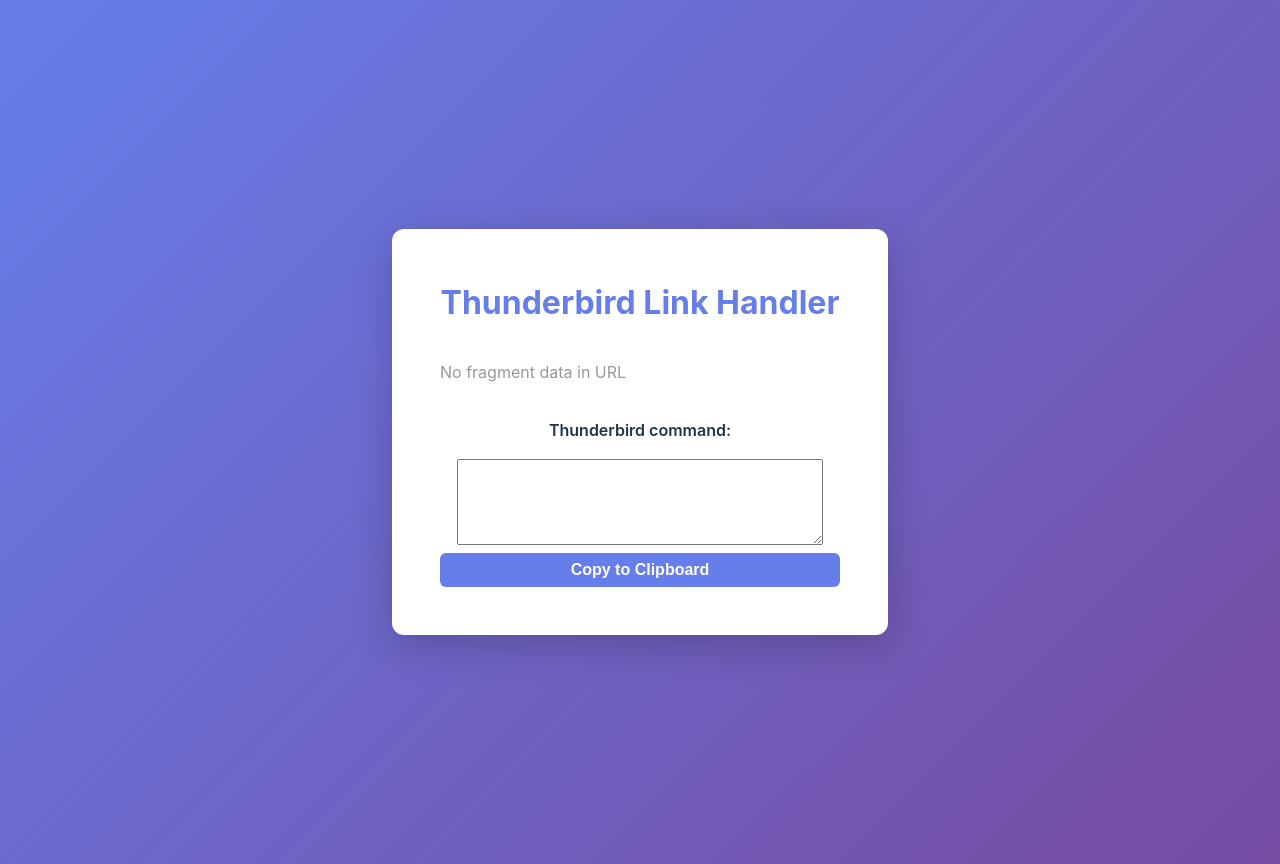
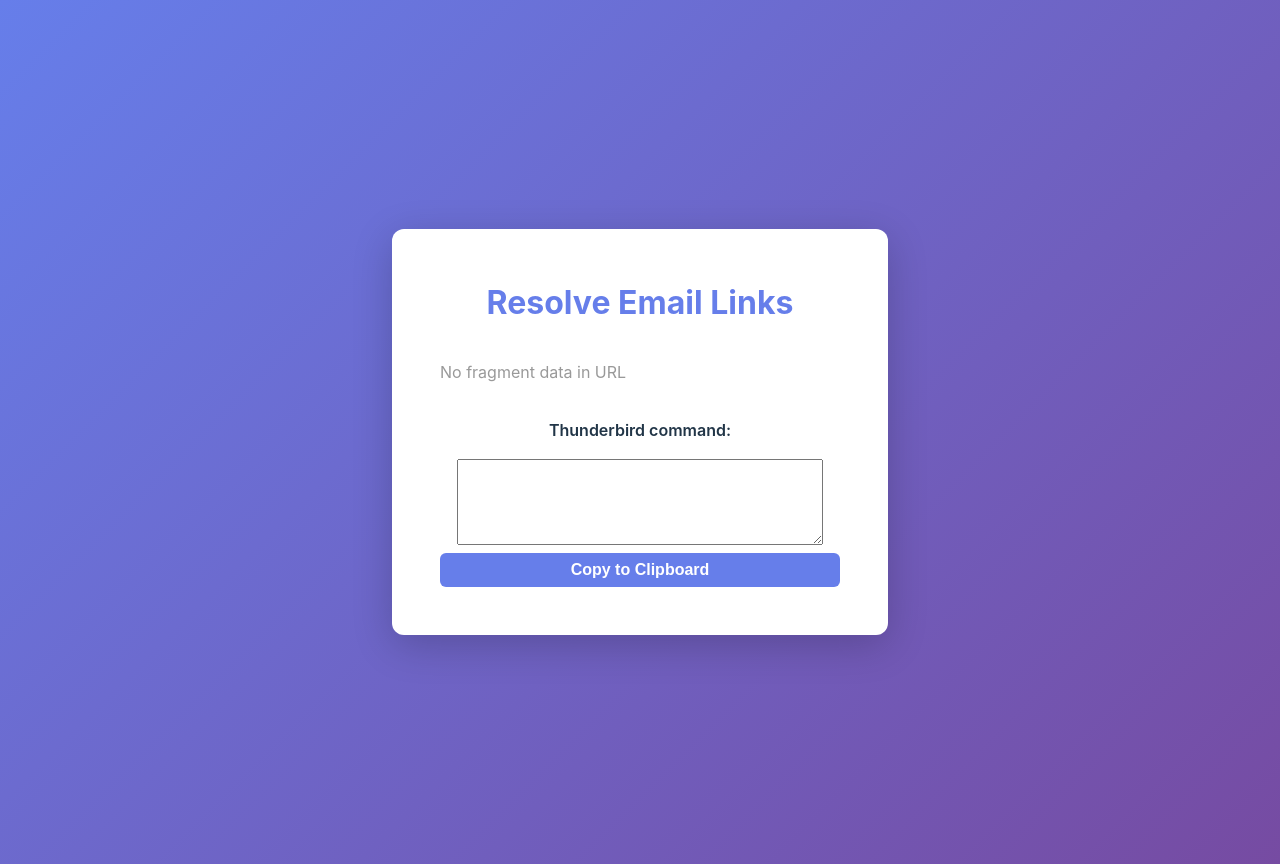
Before and after one commit to dominique-unruh/mail-link, a website built with Vite: page index.html in a window 1280 px wide. Built offline with nearby package versions, Linux system fonts and the light colour scheme.

```diff
--- a/index.html
+++ b/index.html
@@ -7,7 +7,7 @@
 </head>
 <body>
 <div id="app">
-  <h1>Thunderbird Link Handler</h1>
+  <h1>Resolve Email Links</h1>
 
   <div id="fragment-table" style="margin: 2rem 0;">
     <p style="color: #999;">Loading...</p>
```
Also changed, not shown: 1 other file.
